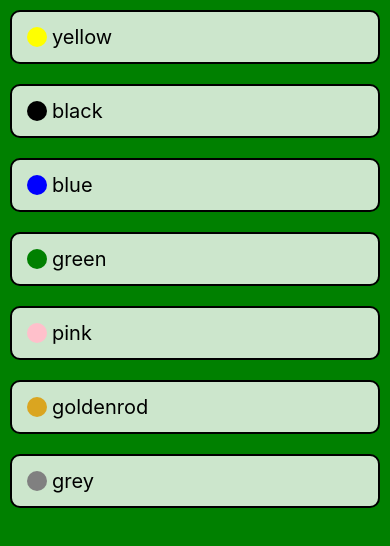
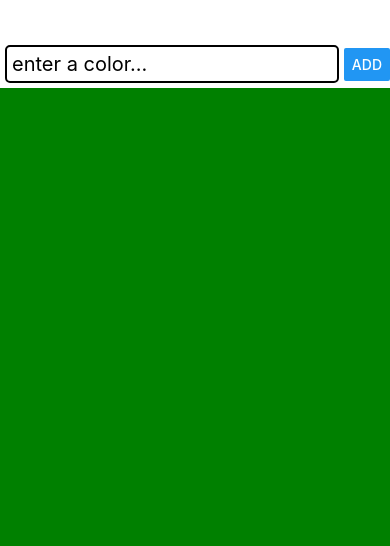
Before and after one commit to codegitpro/expo-demo, a React Native app: screen / in a window 390 px wide. Shown: the top 546 px of the page. Built offline with nearby package versions, Linux system fonts and the light colour scheme.

Commit message:
custom react hooks implementation

```diff
--- a/App.js
+++ b/App.js
@@ -1,15 +1,28 @@
 
 import React, { useState } from 'react';
 import { StyleSheet, FlatList } from 'react-native';
-import { ColorButton } from './components'
+import { ColorButton, ColorForm } from './components'
 import defaultColors from './data/default-color.json'
+import { generate } from 'shortid'
+
+const useColor = () => {
+  const [colors, setColors] = useState([])
+  const addColor = color => {
+    const newColor = { id: generate(), color }
+    setColors([ newColor, ...colors])
+  }
+  return { colors, addColor}
+}
 
 export default function App() {
   const [backgroundColor, setBackgroundColor] = useState("green")
+  const { colors, addColor}= useColor()
   return (
+    <>
+      <ColorForm onNewColor={addColor}/>
       <FlatList
         style={[styles.container, { backgroundColor}]}
-      data={defaultColors}
+        data={colors}
         renderItem={({item}) => {
           console.log("item", item)
           return (
@@ -21,6 +34,7 @@ export default function App() {
           )
         }}
       />
+    </>
   );
 }
 
@@ -28,6 +42,8 @@ const styles = StyleSheet.create({
   container: {
     flex: 1,
     display: "flex"
-
   },
+  wrapper: {
+    padding: 20
+  }
 });
--- /dev/null
+++ b/components/ColorForm/ColorForm.js
@@ -0,0 +1,44 @@
+import React, { useRef, useState } from 'react'
+import { StyleSheet, View, TextInput, Button} from 'react-native'
+
+export default function ColorForm({ onNewColor }) {
+  const [inputValue, setValue] = useState("")
+  const input = useRef()
+  return (
+    <View style={styles.container}>
+      <TextInput
+        ref={input}
+        style={styles.txtInput}
+        value={inputValue}
+        onChangeText={setValue}
+        autoCapitalize="none"
+        placeholder="enter a color..."
+      />
+      <Button
+        title="add"
+        onPress={() => {
+          input.current.blur()
+          onNewColor(inputValue)
+          setValue("")
+        }}
+      />
+    </View>
+  )
+}
+
+const styles = StyleSheet.create({
+  container: {
+    marginTop: 40,
+    display: "flex",
+    flexDirection: "row",
+    alignItems: "center"
+  },
+  txtInput: {
+    flex: 1,
+    borderWidth:2,
+    fontSize: 20,
+    margin: 5,
+    borderRadius: 5,
+    padding: 5
+  }
+})
--- a/components/index.js
+++ b/components/index.js
@@ -1 +1,2 @@
 export { default as ColorButton } from './ColorButton/ColorButton'
+export { default as ColorForm } from './ColorForm/ColorForm'
--- a/package.json
+++ b/package.json
@@ -13,7 +13,8 @@
     "react": "~16.11.0",
     "react-dom": "~16.11.0",
     "react-native": "https://github.com/expo/react-native/archive/sdk-38.0.2.tar.gz",
-    "react-native-web": "~0.11.7"
+    "react-native-web": "~0.11.7",
+    "shortid": "^2.2.15"
   },
   "devDependencies": {
     "@babel/core": "^7.8.6",
```
Also changed, not shown: 2 other files (tests, documents, lock files or other folders). Lines whose indentation alone changed are shown as unchanged.
